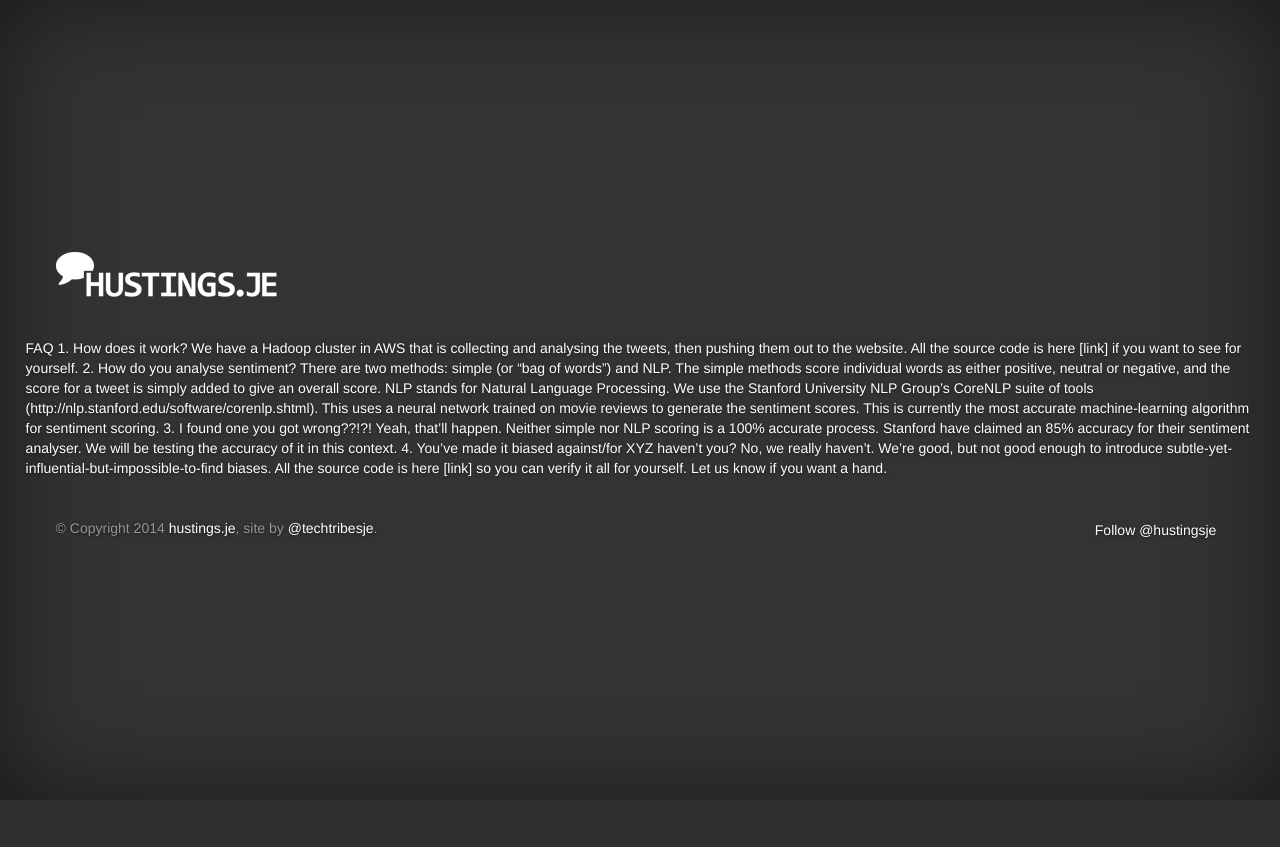
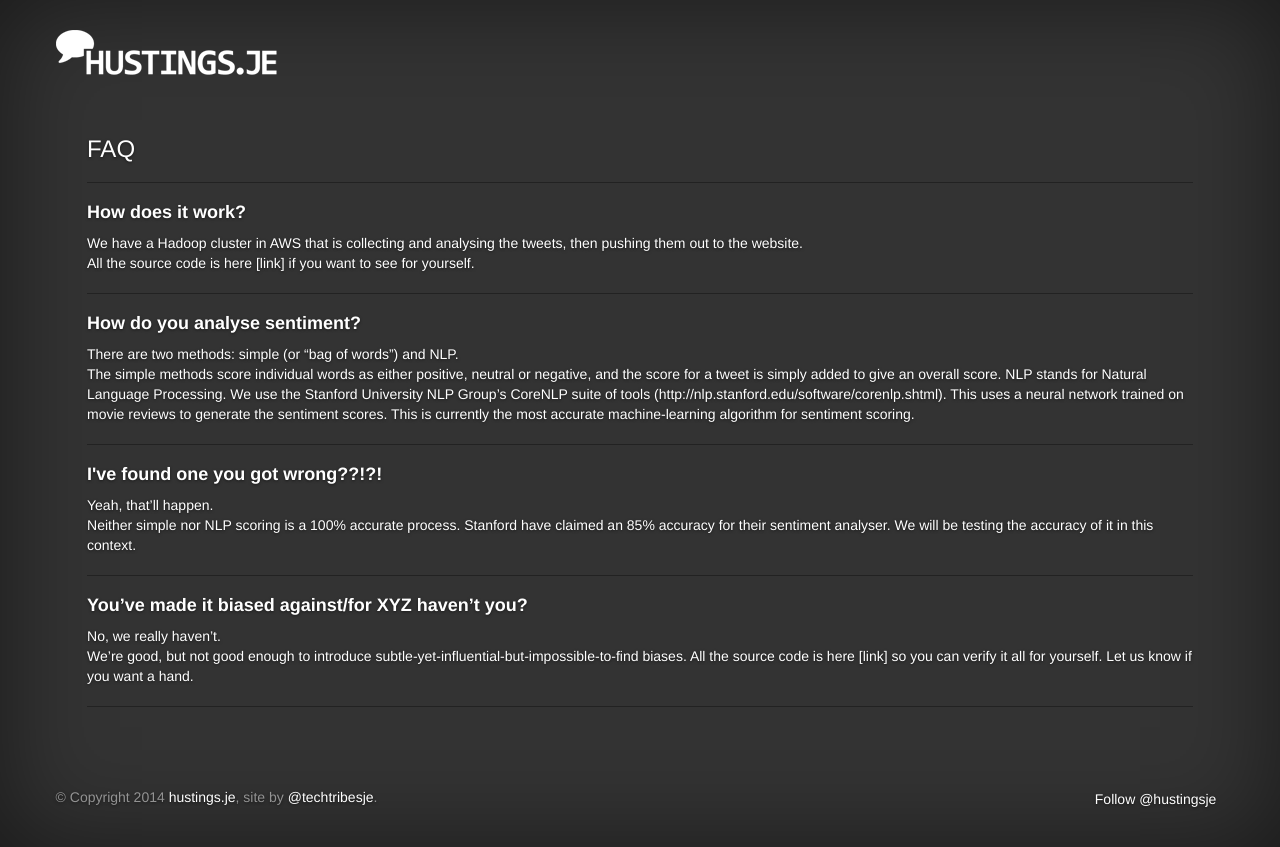
Before and after one commit to mattchatterley/hustings-je, a PHP site: page /faq.htm in a window 1280 px wide. Before the commit the page ends 800 px from the top, so only its background shows below. Run offline with PHP 8.4, Linux system fonts and the light colour scheme; some libraries are stand-ins or nearby versions.

Commit message:
FAQ page layout and styling

```diff
--- a/www/assets/css/style.css
+++ b/www/assets/css/style.css
@@ -19,6 +19,11 @@ body {
 color: #fff;
 text-align: left;
 text-shadow: 0 1px 3px rgba(0,0,0,.5);
+}
+
+hr {
+  border-top:1px solid #222;
+  border-bottom:0px;
 }
 /* Extra markup and styles for table-esque vertical and horizontal centering */
 .site-wrapper {
--- a/www/faq.htm
+++ b/www/faq.htm
@@ -50,17 +50,22 @@
                         </div>
                 </div>
 
-            <div>
-            <p>
-				FAQ
-				1.       How does it work? We have a Hadoop cluster in AWS that is collecting and analysing the tweets, then pushing them out to the website. All the source code is here [link] if you want to see for yourself.
+            <div  style="width:90%; margin:0 auto 50px;">
 
-				2.       How do you analyse sentiment? There are two methods: simple (or “bag of words”) and NLP. The simple methods score individual words as either positive, neutral or negative, and the score for a tweet is simply added to give an overall score. NLP stands for Natural Language Processing. We use the Stanford University NLP Group’s CoreNLP suite of tools (http://nlp.stanford.edu/software/corenlp.shtml). This uses a neural network trained on movie reviews to generate the sentiment scores. This is currently the most accurate machine-learning algorithm for sentiment scoring.
-
-				3.       I found one you got wrong??!?! Yeah, that’ll happen. Neither simple nor NLP scoring is a 100% accurate process. Stanford have claimed an 85% accuracy for their sentiment analyser. We will be testing the accuracy of it in this context.
-
-				4.       You’ve made it biased against/for XYZ haven’t you? No, we really haven’t. We’re good, but not good enough to introduce subtle-yet-influential-but-impossible-to-find biases. All the source code is here [link] so you can verify it all for yourself. Let us know if you want a hand.
-			</p>
+				<h3>FAQ</h3>
+        <hr>
+				<h4 style="font-weight:bold;">How does it work? </h4>
+        <p>We have a Hadoop cluster in AWS that is collecting and analysing the tweets, then pushing them out to the website.<br/> All the source code is here [link] if you want to see for yourself.</p>
+        <hr>
+				<h4 style="font-weight:bold;">How do you analyse sentiment?</h4>
+        <p>There are two methods: simple (or “bag of words”) and NLP.<br/> The simple methods score individual words as either positive, neutral or negative, and the score for a tweet is simply added to give an overall score. NLP stands for Natural Language Processing. We use the Stanford University NLP Group’s CoreNLP suite of tools (http://nlp.stanford.edu/software/corenlp.shtml). This uses a neural network trained on movie reviews to generate the sentiment scores. This is currently the most accurate machine-learning algorithm for sentiment scoring.</p>
+        <hr>
+				<h4 style="font-weight:bold;">I've found one you got wrong??!?!</h4>
+        <p>Yeah, that’ll happen.<br/>Neither simple nor NLP scoring is a 100% accurate process. Stanford have claimed an 85% accuracy for their sentiment analyser. We will be testing the accuracy of it in this context.</p>
+        <hr>
+				<h4 style="font-weight:bold;">You’ve made it biased against/for XYZ haven’t you?</h4>
+        <p>No, we really haven’t.<br/> We’re good, but not good enough to introduce subtle-yet-influential-but-impossible-to-find biases. All the source code is here [link] so you can verify it all for yourself. Let us know if you want a hand.</p>
+        <hr>
 </div>
             <div class="mastfoot">
                 <div class="inner">
```
